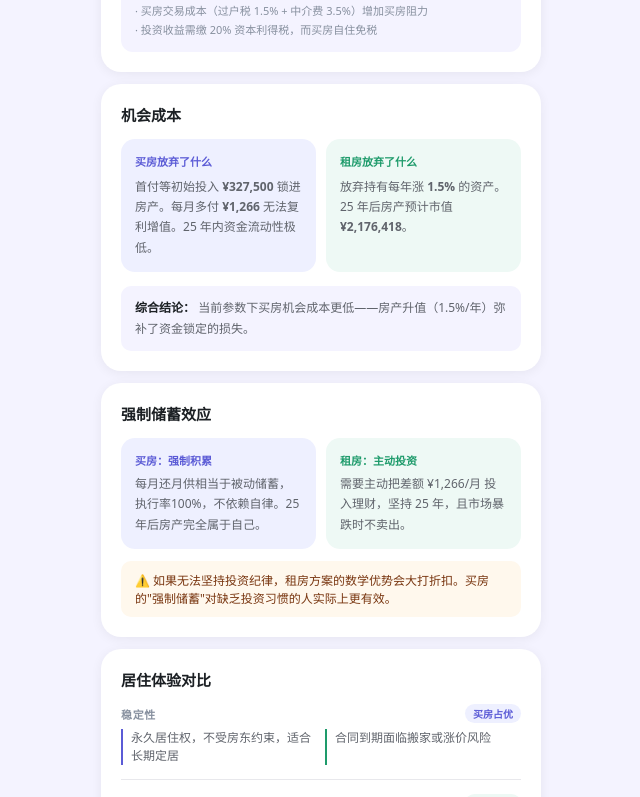
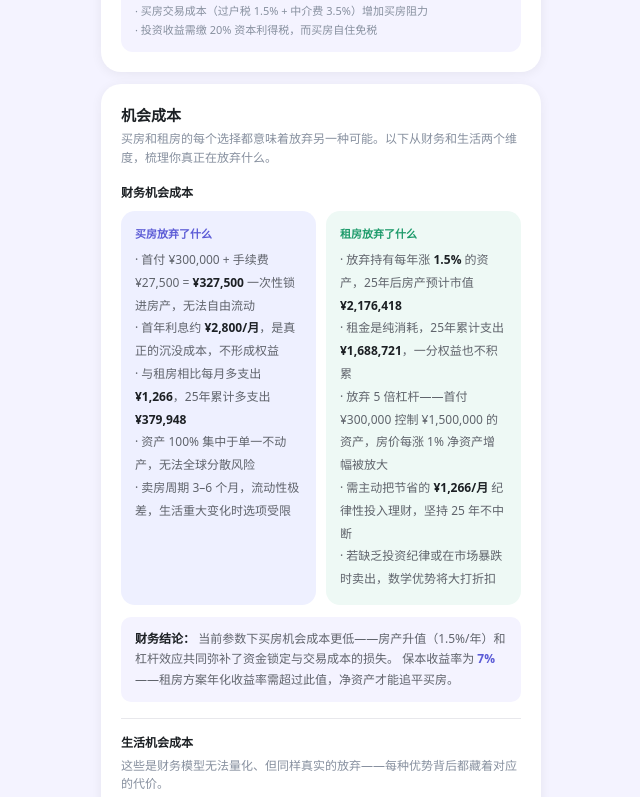
Before and after one commit to jinda-li/buy-vs-rent, a React (Vite) app: page / in a window 1280 px wide. Shown: the part 2501-3298 px from the top of the page, without its empty margins (319-959 px from the left). Built offline with nearby package versions, Linux system fonts and the light colour scheme.

Commit message:
refactor: merge opportunity cost and living experience into one card
Co-authored-by: Cursor <cursoragent@cursor.com>

```diff
--- a/buy-vs-rent.jsx
+++ b/buy-vs-rent.jsx
@@ -247,35 +247,6 @@ export default function App() {
 
   var last    = chartData.length > 0 ? chartData[chartData.length - 1] : null;
   var buyWins = last ? last.rawB > last.rawR : false;
-
-  // For mode=diff: simulate same-area scenario (rent effBuyArea m²) to compare
-  var sameAreaLast = useMemo(function() {
-    if (mode !== "diff") return null;
-    var r0 = effBuyArea * rentPPM;
-    var loanBal = loan, propVal = price;
-    var port = outlay, invested = outlay;
-    var curFee = fee, curRent = r0;
-    for (var yr = 1; yr <= loanTerm; yr++) {
-      for (var mo = 0; mo < 12; mo++) {
-        var interest  = loanBal * (mRate / 100 / 12);
-        var principal = Math.min(mortgage - interest, loanBal);
-        loanBal  = Math.max(0, loanBal - principal);
-        var extra = mortgage + curFee - curRent;
-        port     = port * (1 + invRet / 100 / 12) + extra;
-        invested += Math.max(0, extra);
-      }
-      curFee  = curFee  * (1 + feeGrowth  / 100);
-      curRent = curRent * (1 + rentGrowth / 100);
-      propVal = propVal * (1 + propGrowth / 100);
-    }
-    var capGain = Math.max(0, propVal - price);
-    var capTax  = primaryRes ? 0 : capGain * 0.30;
-    var buyW    = propVal - loanBal - propVal * agentFee / 100 - capTax;
-    var invGain = Math.max(0, port - invested);
-    var rentW   = port - invGain * (invTax / 100);
-    return { rawB: buyW, rawR: rentW };
-  }, [mode, effBuyArea, rentPPM, loan, price, outlay, mRate, mortgage, loanTerm,
-      fee, feeGrowth, rentGrowth, invRet, propGrowth, agentFee, primaryRes, invTax]);
 
   var breakEvenRate = useMemo(function() {
     var lb0 = loan, pv0 = price, cf0 = fee, cr0 = rent0;
@@ -690,93 +661,7 @@ export default function App() {
             </ResponsiveContainer>
           </Card>
 
-          {/* ── Mode 2 切换分析 ── */}
-          {mode === "diff" && sameAreaLast && (
-            <Card p="20px" style={{ marginTop: 12 }}>
-              <div style={{ fontSize: 15, fontWeight: 700, marginBottom: 4 }}>切换方案分析</div>
-              <div style={{ fontSize: 12, color: COLOR.muted, marginBottom: 16, lineHeight: 1.6 }}>
-                对比：租住同等面积（{effBuyArea}m²）vs 租住当前面积（{effRentArea}m²），哪种更划算？
-              </div>
-
-              {/* 两方案对比 */}
-              <div style={{ display: "grid", gridTemplateColumns: "1fr 1fr", gap: 8, marginBottom: 14 }}>
-                <div style={{ background: "#F8F8FF", borderRadius: 14, padding: "14px" }}>
-                  <div style={{ fontSize: 10, fontWeight: 700, color: COLOR.primary, marginBottom: 8, textTransform: "uppercase", letterSpacing: "0.06em" }}>
-                    方案 A（同等面积）
-                  </div>
-                  <div style={{ fontSize: 11, color: COLOR.sub, marginBottom: 4 }}>买 {effBuyArea}m² / 租 {effBuyArea}m²</div>
-                  <div style={{ fontSize: 11, color: COLOR.sub, marginBottom: 4 }}>月租 <strong style={{ color: COLOR.text }}>{fmt(effBuyArea * rentPPM)}</strong></div>
-                  <div style={{ fontSize: 11, color: COLOR.sub, marginBottom: 8 }}>买卖差额 <strong style={{ color: COLOR.text }}>{fmt(Math.abs(buyMonthly - effBuyArea * rentPPM))}/月</strong>{" "}{buyMonthly > effBuyArea * rentPPM ? "（买贵）" : "（租贵）"}</div>
-                  <div style={{ borderTop: "1px solid " + COLOR.border, paddingTop: 8, marginTop: 4 }}>
-                    <div style={{ fontSize: 10, color: COLOR.muted, marginBottom: 3 }}>{loanTerm}年后净资产</div>
-                    <div style={{ fontSize: 14, fontWeight: 800, color: sameAreaLast.rawB > sameAreaLast.rawR ? COLOR.buy : COLOR.green }}>
-                      {sameAreaLast.rawB > sameAreaLast.rawR ? "买房" : "租房"}领先 {fmt(Math.abs(sameAreaLast.rawB - sameAreaLast.rawR))}
-                    </div>
-                  </div>
-                </div>
-                <div style={{ background: "#F4FCF8", borderRadius: 14, padding: "14px" }}>
-                  <div style={{ fontSize: 10, fontWeight: 700, color: COLOR.green, marginBottom: 8, textTransform: "uppercase", letterSpacing: "0.06em" }}>
-                    方案 B（当前不同面积）
-                  </div>
-                  <div style={{ fontSize: 11, color: COLOR.sub, marginBottom: 4 }}>买 {effBuyArea}m² / 租 {effRentArea}m²</div>
-                  <div style={{ fontSize: 11, color: COLOR.sub, marginBottom: 4 }}>月租 <strong style={{ color: COLOR.text }}>{fmt(rent0)}</strong></div>
-                  <div style={{ fontSize: 11, color: COLOR.sub, marginBottom: 8 }}>买卖差额 <strong style={{ color: COLOR.text }}>{fmt(Math.abs(saving))}/月</strong>{" "}{saving >= 0 ? "（买贵）" : "（租贵）"}</div>
-                  <div style={{ borderTop: "1px solid " + COLOR.border, paddingTop: 8, marginTop: 4 }}>
-                    <div style={{ fontSize: 10, color: COLOR.muted, marginBottom: 3 }}>{loanTerm}年后净资产</div>
-                    <div style={{ fontSize: 14, fontWeight: 800, color: buyWins ? COLOR.buy : COLOR.green }}>
-                      {buyWins ? "买房" : "租房"}领先 {fmt(last ? Math.abs(last.rawB - last.rawR) : 0)}
-                    </div>
-                  </div>
-                </div>
-              </div>
-
-              {/* 空间溢价分析 */}
-              <div style={{ background: COLOR.bg, borderRadius: 12, padding: "12px 14px", marginBottom: 10 }}>
-                <div style={{ fontSize: 12, fontWeight: 700, color: COLOR.text, marginBottom: 6 }}>
-                  {areaDiff !== 0 ? Math.abs(areaDiff) + "m² 面积差的代价" : "面积完全相同"}
-                </div>
-                {areaDiff !== 0 && (
-                  <div style={{ fontSize: 12, color: COLOR.sub, lineHeight: 1.8 }}>
-                    {areaDiff > 0 ? (
-                      <>
-                        租房面积多 <strong>{areaDiff}m²</strong>，每月多支出 <strong style={{ color: COLOR.text }}>{fmt(areaDiff * rentPPM)}</strong>（{loanTerm}年累计多支出 <strong style={{ color: COLOR.text }}>{fmt(areaDiff * rentPPM * 12 * loanTerm)}</strong>）<br />
-                        换来的是每月住更宽敞的空间。{loanTerm}年后，租房方案净资产因此
-                        {(last ? last.rawR : 0) < sameAreaLast.rawR
-                          ? <strong style={{ color: COLOR.buy }}> 少 {fmt(Math.abs((last ? last.rawR : 0) - sameAreaLast.rawR))}</strong>
-                          : <strong style={{ color: COLOR.green }}> 多 {fmt(Math.abs((last ? last.rawR : 0) - sameAreaLast.rawR))}</strong>
-                        }。
-                      </>
-                    ) : (
-                      <>
-                        买房面积多 <strong>{-areaDiff}m²</strong>，租房每月少支出 <strong style={{ color: COLOR.text }}>{fmt(-areaDiff * rentPPM)}</strong>（节省更多可投资）。{loanTerm}年后，租房方案净资产因此
-                        {(last ? last.rawR : 0) > sameAreaLast.rawR
-                          ? <strong style={{ color: COLOR.green }}> 多 {fmt(Math.abs((last ? last.rawR : 0) - sameAreaLast.rawR))}</strong>
-                          : <strong style={{ color: COLOR.buy }}> 少 {fmt(Math.abs((last ? last.rawR : 0) - sameAreaLast.rawR))}</strong>
-                        }。
-                      </>
-                    )}
-                  </div>
-                )}
-              </div>
-
-              {/* 建议 */}
-              <div style={{ background: buyWins === (sameAreaLast.rawB > sameAreaLast.rawR)
-                ? (buyWins ? "#EEF0FF" : "#EEF9F5")
-                : "#FFF8ED",
-                borderRadius: 12, padding: "12px 14px", fontSize: 12, lineHeight: 1.7 }}>
-                <strong style={{ color: COLOR.text }}>建议：</strong>
-                {" "}
-                {areaDiff === 0
-                  ? "两方案面积相同，结论与模式一一致。"
-                  : buyWins === (sameAreaLast.rawB > sameAreaLast.rawR)
-                    ? (buyWins
-                        ? "无论同等还是不同面积，买房净资产均领先。面积差异不改变结论，主要影响生活舒适度。"
-                        : "无论同等还是不同面积，租房净资产均领先。面积差异不改变结论，主要影响生活舒适度。")
-                    : "两种方案在同等/不同面积下结论相反，说明面积差异对结果有决定性影响。建议调整面积直到找到临界点，或重新考虑哪种居住空间更符合实际需求。"
-                }
-              </div>
-            </Card>
-          )}
+          {/* ── Mode 2 切换分析（已移除）── */}
 
           {/* ── 敏感性热力图 ── */}
           <Card p="20px" style={{ marginTop: 12 }}>
@@ -952,71 +837,65 @@ export default function App() {
             </div>
           </Card>
 
-          {/* ── 机会成本 ── */}
+          {/* ── 机会成本（财务 + 生活） ── */}
           <Card p="20px" style={{ marginTop: 12 }}>
-            <div style={{ fontSize: 15, fontWeight: 700, marginBottom: 14 }}>机会成本</div>
-            <div style={{ display: "grid", gridTemplateColumns: "1fr 1fr", gap: 10, marginBottom: 14 }}>
+            <div style={{ fontSize: 15, fontWeight: 700, marginBottom: 4 }}>机会成本</div>
+            <div style={{ fontSize: 12, color: COLOR.muted, marginBottom: 16, lineHeight: 1.6 }}>
+              买房和租房的每个选择都意味着放弃另一种可能。以下从财务和生活两个维度，梳理你真正在放弃什么。
+            </div>
+
+            {/* 财务机会成本 */}
+            <div style={{ fontSize: 12, fontWeight: 700, color: COLOR.text, marginBottom: 10 }}>财务机会成本</div>
+            <div style={{ display: "grid", gridTemplateColumns: "1fr 1fr", gap: 10, marginBottom: 12 }}>
               <div style={{ background: "#EEF0FF", borderRadius: 14, padding: "14px" }}>
                 <div style={{ fontSize: 11, fontWeight: 700, color: COLOR.buy, marginBottom: 8 }}>买房放弃了什么</div>
-                <div style={{ fontSize: 12, color: COLOR.sub, lineHeight: 1.7 }}>
-                  首付等初始投入 <strong>{fmt(outlay)}</strong> 锁进房产。
-                  {saving >= 0 ? <>每月多付 <strong>{fmt(saving)}</strong> 无法复利增值。</> : <>每月反而节省 <strong>{fmt(-saving)}</strong>。</>}
-                  {loanTerm} 年内资金流动性极低。
+                <div style={{ fontSize: 12, color: COLOR.sub, lineHeight: 1.9 }}>
+                  · 首付 {fmt(down)} + 手续费 {fmt(txAmt + bankFees)} = <strong style={{ color: COLOR.text }}>{fmt(outlay)}</strong> 一次性锁进房产，无法自由流动<br />
+                  · 首年利息约 <strong style={{ color: COLOR.text }}>{fmt(Math.round(loan * mRate / 100 / 12))}/月</strong>，是真正的沉没成本，不形成权益<br />
+                  {saving >= 0
+                    ? <span>· 与租房相比每月多支出 <strong style={{ color: COLOR.text }}>{fmt(saving)}</strong>，{loanTerm}年累计多支出 <strong style={{ color: COLOR.text }}>{fmt(Math.round(saving * 12 * loanTerm))}</strong></span>
+                    : <span>· 与租房相比每月少支出 <strong style={{ color: COLOR.text }}>{fmt(-saving)}</strong>，现金流更宽松</span>
+                  }<br />
+                  · 资产 100% 集中于单一不动产，无法全球分散风险<br />
+                  · 卖房周期 3–6 个月，流动性极差，生活重大变化时选项受限
                 </div>
               </div>
               <div style={{ background: "#EEF9F5", borderRadius: 14, padding: "14px" }}>
                 <div style={{ fontSize: 11, fontWeight: 700, color: COLOR.green, marginBottom: 8 }}>租房放弃了什么</div>
-                <div style={{ fontSize: 12, color: COLOR.sub, lineHeight: 1.7 }}>
-                  放弃持有每年涨 <strong>{propGrowth}%</strong> 的资产。
-                  {loanTerm} 年后房产预计市值 <strong>{fmt(last ? last.rawPV : 0)}</strong>。
-                  {saving < 0 && <>每月多支出 <strong>{fmt(-saving)}</strong>。</>}
+                <div style={{ fontSize: 12, color: COLOR.sub, lineHeight: 1.9 }}>
+                  · 放弃持有每年涨 <strong style={{ color: COLOR.text }}>{propGrowth}%</strong> 的资产，{loanTerm}年后房产预计市值 <strong style={{ color: COLOR.text }}>{fmt(last ? last.rawPV : 0)}</strong><br />
+                  · 租金是纯消耗，{loanTerm}年累计支出 <strong style={{ color: COLOR.text }}>{fmt(last ? last.RentOut : 0)}</strong>，一分权益也不积累<br />
+                  · 放弃 {Math.round(100 / downPct)} 倍杠杆——首付 {fmt(down)} 控制 {fmt(price)} 的资产，房价每涨 1% 净资产增幅被放大<br />
+                  {saving >= 0
+                    ? <span>· 需主动把节省的 <strong style={{ color: COLOR.text }}>{fmt(saving)}/月</strong> 纪律性投入理财，坚持 {loanTerm} 年不中断</span>
+                    : <span>· 月支出更高，须从收入中额外支出 <strong style={{ color: COLOR.text }}>{fmt(-saving)}/月</strong></span>
+                  }<br />
+                  · 若缺乏投资纪律或在市场暴跌时卖出，数学优势将大打折扣
                 </div>
               </div>
             </div>
-            <div style={{ background: COLOR.bg, borderRadius: 10, padding: "12px 14px", fontSize: 12, color: COLOR.sub, lineHeight: 1.7 }}>
-              <strong style={{ color: COLOR.text }}>综合结论：</strong>
+
+            <div style={{ background: COLOR.bg, borderRadius: 10, padding: "12px 14px", fontSize: 12, color: COLOR.sub, lineHeight: 1.7, marginBottom: 16 }}>
+              <strong style={{ color: COLOR.text }}>财务结论：</strong>
               {buyWins
-                ? " 当前参数下买房机会成本更低——房产升值（" + propGrowth + "%/年）弥补了资金锁定的损失。"
-                : " 当前参数下租房机会成本更低——资金投入市场（" + invRet + "%/年）比锁进房产更高效，" + loanTerm + " 年复利积累超越了房产增值。"
+                ? " 当前参数下买房机会成本更低——房产升值（" + propGrowth + "%/年）和杠杆效应共同弥补了资金锁定与交易成本的损失。"
+                : " 当前参数下租房机会成本更低——将首付投入市场（" + invRet + "%/年）、每月纪律性追投，" + loanTerm + " 年后复利积累超越了房产增值与杠杆带来的收益。"
               }
+              {" "}保本收益率为 <strong style={{ color: invRet >= breakEvenRate ? COLOR.green : COLOR.buy }}>{breakEvenRate}%</strong>——租房方案年化收益率需超过此值，净资产才能追平买房。
             </div>
-          </Card>
 
-          {/* ── 强制储蓄效应 ── */}
-          <Card p="20px" style={{ marginTop: 12 }}>
-            <div style={{ fontSize: 15, fontWeight: 700, marginBottom: 14 }}>强制储蓄效应</div>
-            <div style={{ display: "grid", gridTemplateColumns: "1fr 1fr", gap: 10, marginBottom: 12 }}>
-              <div style={{ background: "#EEF0FF", borderRadius: 14, padding: "14px" }}>
-                <div style={{ fontSize: 11, fontWeight: 700, color: COLOR.buy, marginBottom: 6 }}>买房：强制积累</div>
-                <div style={{ fontSize: 12, color: COLOR.sub, lineHeight: 1.7 }}>
-                  每月还月供相当于被动储蓄，执行率100%，不依赖自律。{loanTerm} 年后房产完全属于自己。
-                </div>
-              </div>
-              <div style={{ background: "#EEF9F5", borderRadius: 14, padding: "14px" }}>
-                <div style={{ fontSize: 11, fontWeight: 700, color: COLOR.green, marginBottom: 6 }}>租房：主动投资</div>
-                <div style={{ fontSize: 12, color: COLOR.sub, lineHeight: 1.7 }}>
-                  {saving >= 0
-                    ? "需要主动把差额 " + fmt(saving) + "/月 投入理财，坚持 " + loanTerm + " 年，且市场暴跌时不卖出。"
-                    : "租房月支出更高（多 " + fmt(-saving) + "/月），需要更强的现金流管理能力。"
-                  }
-                </div>
-              </div>
+            {/* 生活机会成本 */}
+            <div style={{ fontSize: 12, fontWeight: 700, color: COLOR.text, marginBottom: 6, paddingTop: 14, borderTop: "1px solid " + COLOR.border }}>生活机会成本</div>
+            <div style={{ fontSize: 12, color: COLOR.muted, marginBottom: 14, lineHeight: 1.5 }}>
+              这些是财务模型无法量化、但同样真实的放弃——每种优势背后都藏着对应的代价。
             </div>
-            <div style={{ background: "#FFF8ED", borderRadius: 10, padding: "10px 14px", fontSize: 12, color: "#78350F" }}>
-              ⚠️ 如果无法坚持投资纪律，租房方案的数学优势会大打折扣。买房的"强制储蓄"对缺乏投资习惯的人实际上更有效。
-            </div>
-          </Card>
-
-          {/* ── 居住体验对比 ── */}
-          <Card p="20px" style={{ marginTop: 12 }}>
-            <div style={{ fontSize: 15, fontWeight: 700, marginBottom: 14 }}>居住体验对比</div>
             {[
-              ["稳定性", "永久居住权，不受房东约束，适合长期定居", "合同到期面临搬家或涨价风险", COLOR.buy],
-              ["流动性与自由度", "换城市需要卖房，周期数月，生活选择受约束", "随时离开，换城市换工作毫无包袱", COLOR.green],
-              ["个性化与归属感", "完全自主改造，真正的家，添置长期物品不心疼", "通常不能大幅改造，住别人设计的家", COLOR.buy],
-              ["财务弹性", "月供固定，失业或利率上涨时压力集中", "收入下降可换小房，月支出弹性大", COLOR.green],
-              ["维修与管理", "大修费用自担，突发问题需要时间精力处理", "联系房东省事，但掌控感低", COLOR.green],
-              ["邻里与社区", "长期定居有助于建立深度邻里关系", "搬家频率高，难以形成持续社区连接", COLOR.buy],
+              ["稳定性",      "永久居住权，不受房东约束，适合长期定居",           "合同到期面临搬家或涨价风险，居住稳定性依赖房东意愿",   COLOR.buy],
+              ["流动性与自由度","换城市需要卖房，周期数月，人生重大决策受到房产牵绊", "随时离开，换城市换工作毫无包袱，人生选项始终开放",   COLOR.green],
+              ["个性化与归属感","完全自主改造，真正的家，添置长期物品不心疼",        "通常不能大幅改造，在别人设计的空间里将就生活",        COLOR.buy],
+              ["财务弹性",    "月供固定，收入下降、失业或利率上涨时压力高度集中",  "收入下降可换小房降租，月支出具有主动调节空间",        COLOR.green],
+              ["维修与管理",  "大修费用自担，突发问题需自行投入时间和金钱处理",    "联系房东即可，省时省力，但掌控感和响应速度依赖房东",   COLOR.green],
+              ["邻里与社区",  "长期定居有助于建立深度邻里关系和归属感",           "搬家频率较高，难以形成持续稳定的社区连接",           COLOR.buy],
             ].map(function(row, idx) {
               var isLast = idx === 5;
               return (
```
